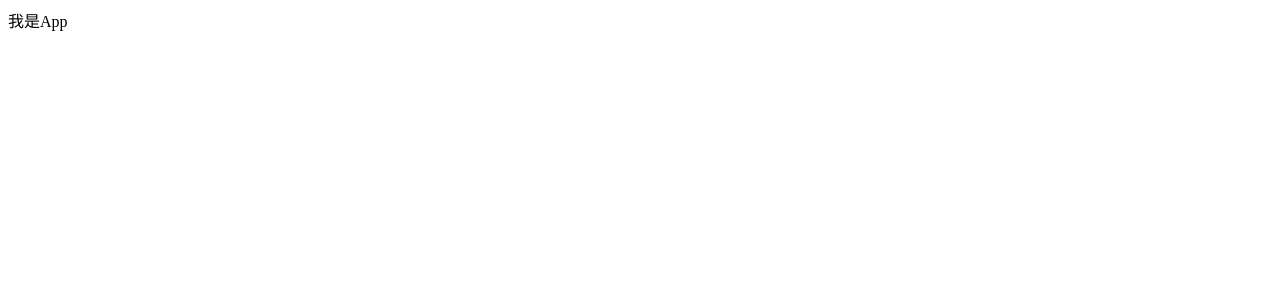
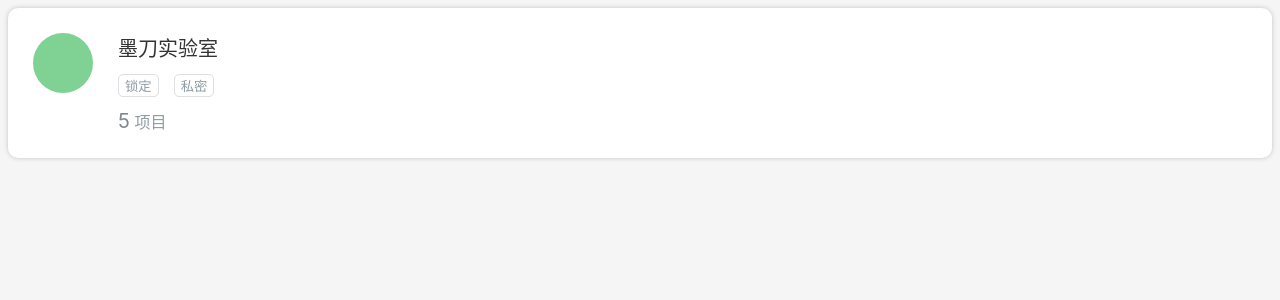
Before and after one commit to LoveVin/modao-test, a React (Create React App) app: page / in a window 1280 px wide. Shown: the top 300 px of the page. Built offline with nearby package versions, Linux system fonts and the light colour scheme.

Commit message:
完成 Card 基本结构

```diff
--- a/src/App.js
+++ b/src/App.js
@@ -1,11 +1,22 @@
 import React from 'react';
+import Card from './components/Card'
+import './reset.css'
 
 function App() {
+
   return (
     <div className="App">
-      我是App
+      <Card color="#80d294" groupName="墨刀实验室" itemCount={5}/>
     </div>
   );
 }
 
+function ajax(url){
+    setTimeout(()=>{
+        return {
+
+        }
+    },3000)
+}
+
 export default App;
--- a/src/components/Card.js
+++ b/src/components/Card.js
@@ -0,0 +1,61 @@
+import React from 'react';
+
+import styled from 'styled-components';
+
+const CardWrapper = styled.div`
+    display: flex;
+    padding: 25px;
+    padding-bottom: 13px;
+    border-radius: 10px;
+    box-shadow: 0 0 5px rgba(0,0,0,0.2);
+    background-color: white;
+`;
+
+const MainColor = styled.div`
+    width: 60px;
+    height: 60px;
+    border-radius: 50%;
+    background-color: ${props => props.color};
+    margin-right: 25px;
+`;
+
+const GroupInfo = styled.div`
+  display: flex;
+  flex-direction: column;
+  color: #8f9da4;
+  > div{
+    margin-bottom: 12px;
+    &.title{
+      font-size: 20px;
+      color: #333;
+    }
+    > button{
+      margin-right: 15px;
+      border: 1px solid #dedee3;
+      background-color: transparent;
+      border-radius: 5px;
+    }
+    > span{
+      font-size: 20px;
+      color: #7e8693;
+    }
+  }
+`
+
+const Card = (props) => {
+    return (
+        <CardWrapper>
+            <MainColor color={props.color}/>
+            <GroupInfo>
+                <div className="title">{props.groupName}</div>
+                <div>
+                    <button>锁定</button>
+                    <button>私密</button>
+                </div>
+                <div><span>{props.itemCount}</span> 项目</div>
+            </GroupInfo>
+        </CardWrapper>
+    );
+};
+
+export default Card;
--- /dev/null
+++ b/src/reset.css
@@ -0,0 +1,11 @@
+body{
+    background-color: #f5f5f5;
+    font-family: -apple-system, "Noto Sans", "Helvetica Neue", Helvetica, "Nimbus Sans L", Arial, "Liberation Sans", "PingFang SC", "Hiragino Sans GB", "Noto Sans CJK SC", "Source Han Sans SC", "Source Han Sans CN", "Microsoft YaHei", "Wenquanyi Micro Hei", "WenQuanYi Zen Hei", "ST Heiti", SimHei, "WenQuanYi Zen Hei Sharp", sans-serif;
+}
+*{ box-sizing: border-box }
+*::after{ box-sizing: border-box }
+*::before{box-sizing: border-box }
+
+button{
+    color: inherit;
+}
```
Also changed, not shown: public/logo192.png (added), public/logo512.png (added), src/components/Filter.js (added).
